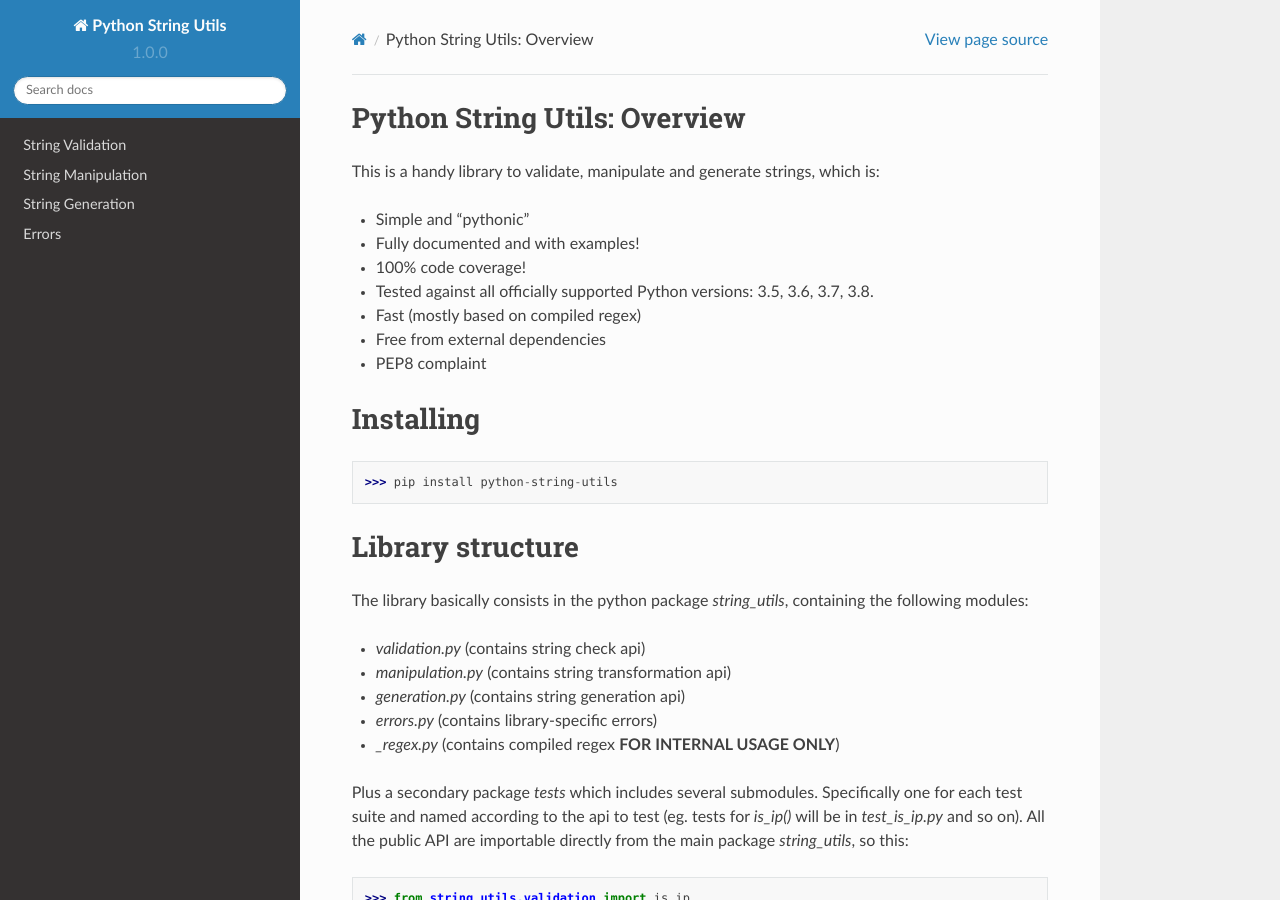
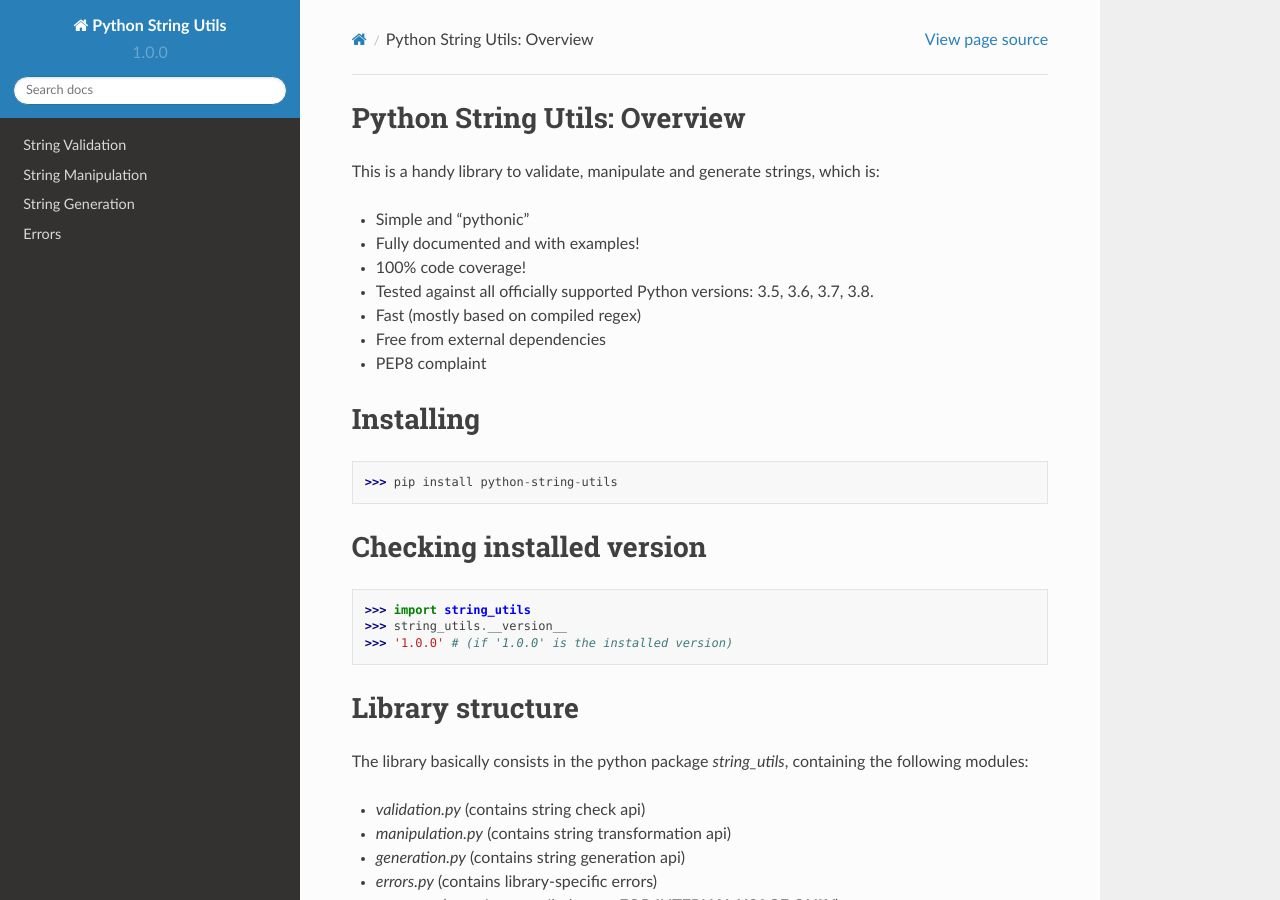
Before and after one commit to daveoncode/python-string-utils, a Sphinx documentation site: the page built from docs/index.rst, in a window 1280 px wide and 900 px high. Built offline with Sphinx 7.4.7 and the Read the Docs theme 2.0.0, drawn with Linux system fonts in a browser that asks for light colours.

Commit message:
added check version instructions + extended CHANGELOG.md

```diff
--- a/docs/index.rst
+++ b/docs/index.rst
@@ -16,6 +16,14 @@ Installing
 ----------
 
 >>> pip install python-string-utils
+
+
+Checking installed version
+--------------------------
+
+>>> import string_utils
+>>> string_utils.__version__
+>>> '1.0.0' # (if '1.0.0' is the installed version)
 
 
 Library structure
```
Also changed, not shown: CHANGELOG.md (+18 -4 lines), README.md (+4 -4 lines).
